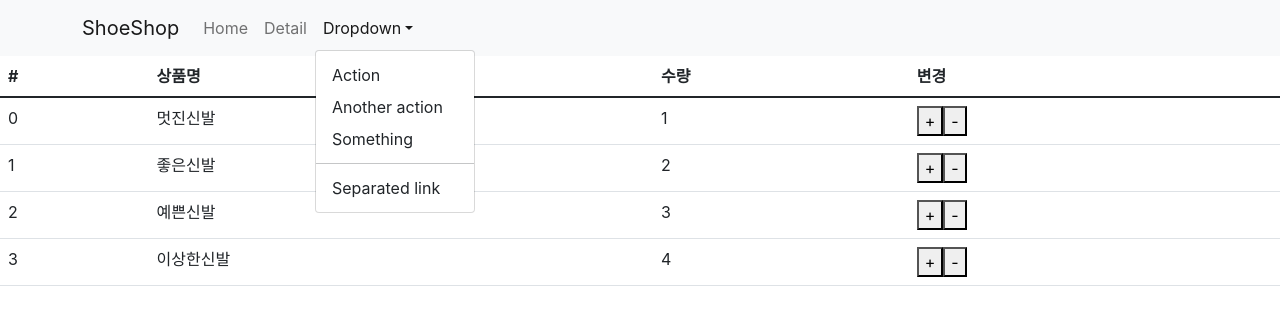
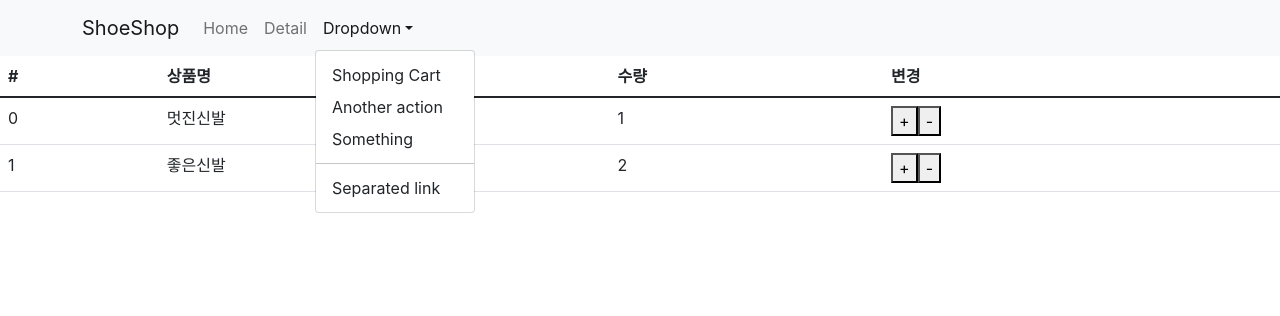
Before and after one commit to lownk/Shoe-shop, a React (Create React App) app: page /cart in a window 1280 px wide. Both pictures are taken after a click on the button "Dropdown". Shown: the top 316 px of the page. Built offline with nearby package versions, Linux system fonts and the light colour scheme.

Commit message:
fix: 장바구니 수량변경 버그 수정중

```diff
--- a/src/App.js
+++ b/src/App.js
@@ -38,7 +38,9 @@ function App() {
                   Detail
                 </Nav.Link>
                 <NavDropdown title="Dropdown" id="basic-nav-dropdown">
-                  <NavDropdown.Item href="#action/3.1">Action</NavDropdown.Item>
+                  <NavDropdown.Item href="#action/3.1" as={Link} to="/cart">
+                    Shopping Cart
+                  </NavDropdown.Item>
                   <NavDropdown.Item href="#action/3.2">
                     Another action
                   </NavDropdown.Item>
--- a/src/Cart.js
+++ b/src/Cart.js
@@ -2,7 +2,6 @@ import React from "react";
 import { Table } from "react-bootstrap";
 import { useDispatch } from "react-redux";
 import { useSelector } from "react-redux";
-import { connect } from "react-redux";
 import "./Cart.css";
 
 function Cart(props) {
--- a/src/Detail.js
+++ b/src/Detail.js
@@ -85,7 +85,7 @@ function Detail(props) {
               ]);
               dispatch({
                 type: "항목추가",
-                payload: { id: 2, name: "새로운상품", quantity: 5 },
+                payload: { id: 찾은상품.id, name: 찾은상품.title, quantity: 1 },
               });
               history.push("/cart");
             }}
--- a/src/index.js
+++ b/src/index.js
@@ -11,23 +11,34 @@ import { combineReducers, createStore } from "redux";
 let 초기값 = [
   { id: 0, name: "멋진신발", quantity: 1 },
   { id: 1, name: "좋은신발", quantity: 2 },
-  { id: 2, name: "예쁜신발", quantity: 3 },
-  { id: 3, name: "이상한신발", quantity: 4 },
 ];
 
 function reducer(state = 초기값, 액션) {
   if (액션.type === "항목추가") {
-    let copy = [...state];
-    copy.push(액션.payload);
-    return copy;
+    const found = state.findIndex((a) => {
+      return a.id === 액션.payload.id;
+    });
+    //state안에 id가 액션.payload인 애가 있냐? 그 아이의 인덱스를 뱉어라
+
+    if (found >= 0) {
+      let copy = [...state];
+      copy[found].quantity++;
+      return copy;
+    } else {
+      let copy = [...state];
+      copy.push(액션.payload);
+      return copy;
+    }
   } else if (액션.type === "수량증가") {
     let copy = [...state];
     copy[액션.payload].quantity++;
     return copy;
-  } else if (액션.type === "수량감소" && state[0].quantity > 0) {
+  } else if (액션.type === "수량감소") {
     let copy = [...state];
-    copy[액션.payload].quantity--;
-    return copy;
+    if (copy[액션.payload].quantity > 0) {
+      copy[액션.payload].quantity--;
+      return copy;
+    }
   } else {
     return state;
   }
```
